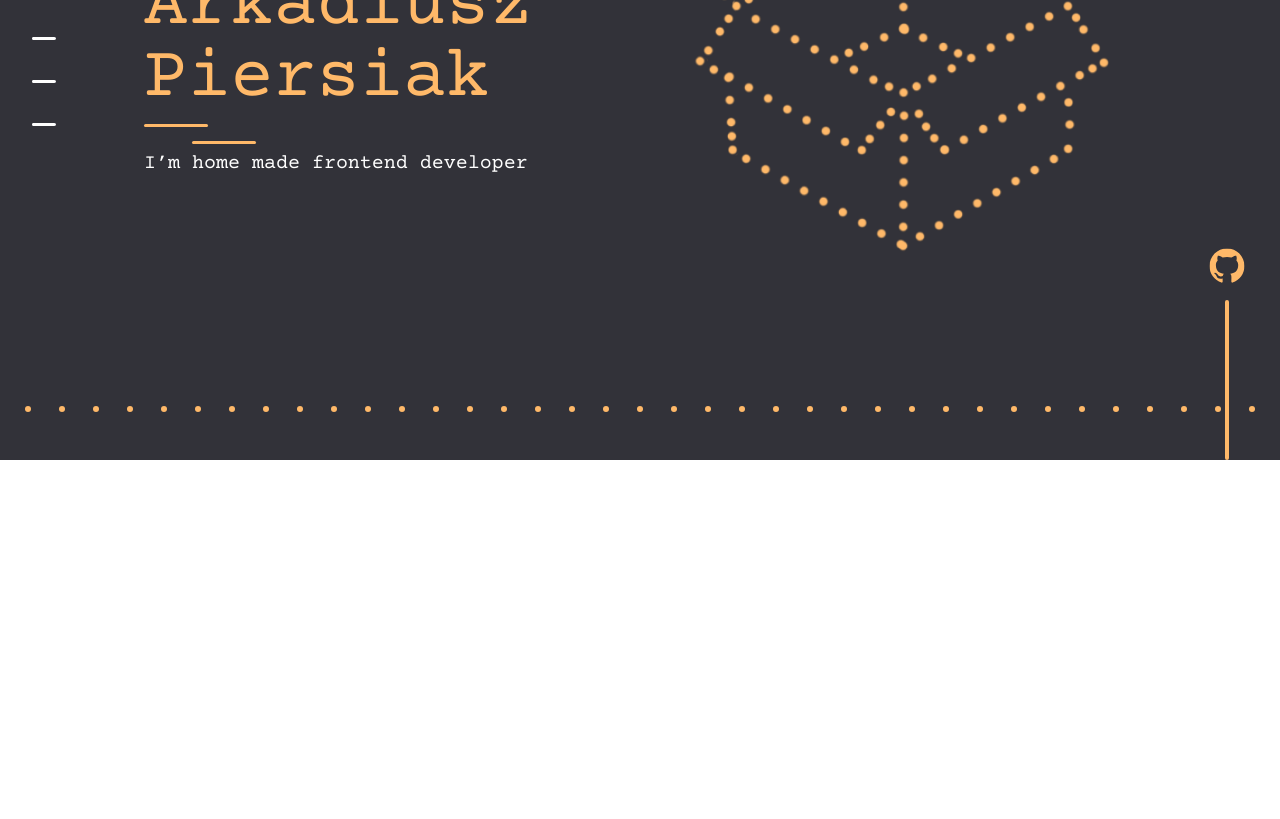
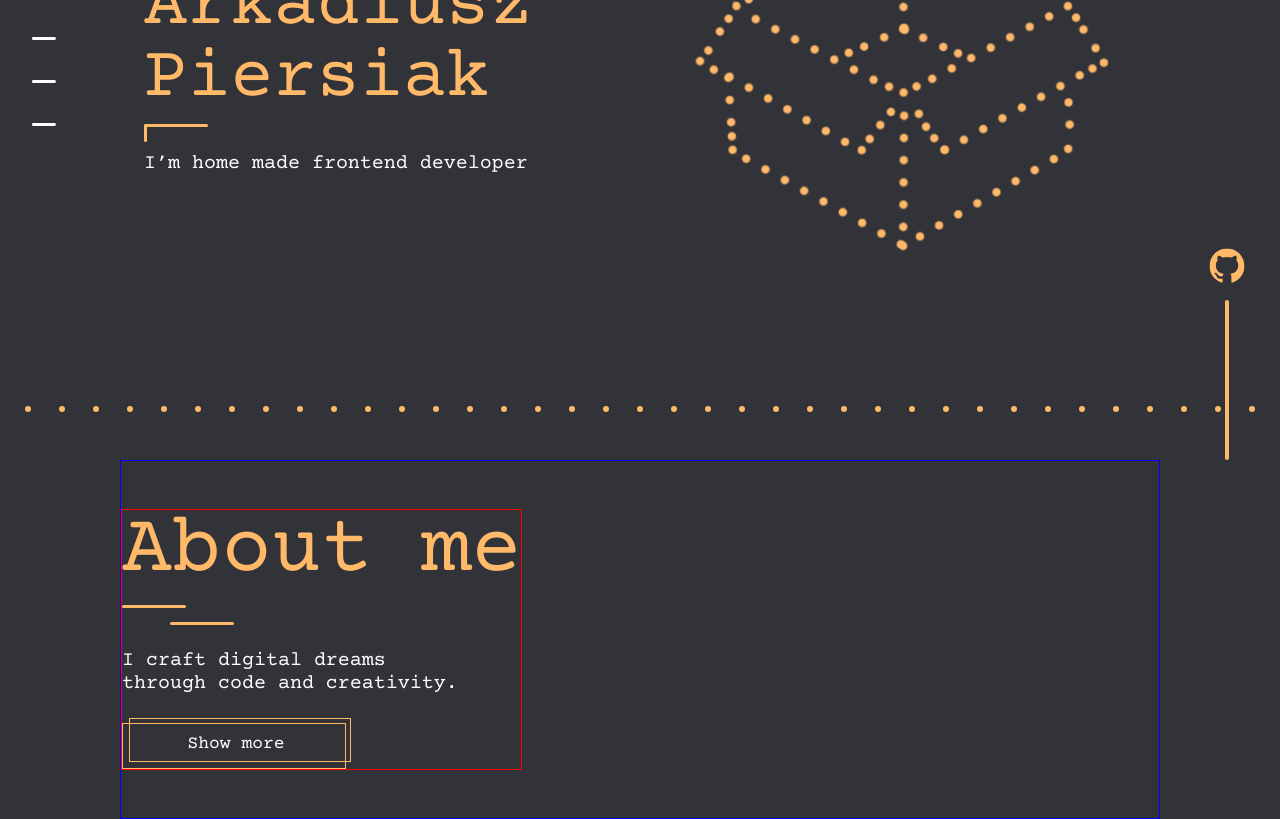
Before and after one commit to PanKarton/PersonalWebsite, a Next.js app: page / in a window 1280 px wide. Shown: the part 340-1159 px from the top of the page. Before the commit the page ends 800 px from the top, so only its background shows below. Built offline with nearby package versions, Linux system fonts and the light colour scheme.

Commit message:
feat/added LShapeDivider component

```diff
--- /dev/null
+++ b/src/components/atoms/LShapeDivider/LShapeDivider.styles.ts
@@ -0,0 +1,28 @@
+import styled from 'styled-components';
+
+export const StyledWrapper = styled.div`
+  position: relative;
+  height: 1.25rem;
+  width: 7rem;
+
+  span {
+    display: block;
+    background-color: ${({ theme }) => theme.color.accentPrimary};
+    border-radius: 0.25rem;
+    position: absolute;
+  }
+  span:first-child {
+    width: 4rem;
+    height: 0.1875rem;
+    top: 0;
+    left: 0;
+  }
+
+  span:nth-child(2) {
+    width: 0.1875rem;
+    height: 1.125rem;
+    bottom: 0;
+    top: 0;
+    left: 0;
+  }
+`;
--- /dev/null
+++ b/src/components/atoms/LShapeDivider/LShapeDivider.tsx
@@ -0,0 +1,8 @@
+import { StyledWrapper } from './LShapeDivider.styles';
+
+export const LShapeDivider = () => (
+  <StyledWrapper>
+    <span />
+    <span />
+  </StyledWrapper>
+);
--- a/src/modules/MainPage/AboutMeSection/AboutMeSection.styles.ts
+++ b/src/modules/MainPage/AboutMeSection/AboutMeSection.styles.ts
@@ -1,15 +1,21 @@
 import styled from 'styled-components';
 
 export const FlexWrapper = styled.div`
+  border: 1px solid blue;
+
   height: 100%;
   display: flex;
   align-items: center;
   justify-content: center;
+
+  padding-block: 3rem;
   @media screen and (min-width: 50rem) {
     justify-content: flex-start;
   }
 `;
-export const StyledWrapper = styled.div`
+export const StyledTextWrapper = styled.div`
+  border: 1px solid red;
+
   width: calc(100vw - 3rem);
 
   display: flex;
@@ -33,3 +39,5 @@ export const StyledWrapper = styled.div`
     max-width: max-content;
   }
 `;
+
+export const StyledImagesWrapper = styled.div``;
--- a/src/modules/MainPage/AboutMeSection/AboutMeSection.tsx
+++ b/src/modules/MainPage/AboutMeSection/AboutMeSection.tsx
@@ -3,19 +3,20 @@ import { FrameLink } from '@/components/atoms/FrameLink/FrameLink';
 import { SectionHeading } from '@/components/atoms/SectionHeading/SectionHeading';
 import { SectionParagraph } from '@/components/atoms/SectionParagraph/SectionParagraph';
 import { MainPageSection } from '@/components/molecules/MainPageSection/MainPageSection';
-import { FlexWrapper, StyledWrapper } from './AboutMeSection.styles';
+import { FlexWrapper, StyledTextWrapper, StyledImagesWrapper } from './AboutMeSection.styles';
 
 export const AboutMeSection = () => (
   <MainPageSection id="about-me">
     <FlexWrapper>
-      <StyledWrapper>
+      <StyledTextWrapper>
         <SectionHeading>About me</SectionHeading>
         <DoubleLineDivider />
         <SectionParagraph className="paragraph">
           I craft digital dreams through code and creativity.
         </SectionParagraph>
         <FrameLink href={'/about-me'}>Show more</FrameLink>
-      </StyledWrapper>
+      </StyledTextWrapper>
+      <StyledImagesWrapper></StyledImagesWrapper>
     </FlexWrapper>
   </MainPageSection>
 );
--- a/src/modules/MainPage/HelloSection/HelloSection.tsx
+++ b/src/modules/MainPage/HelloSection/HelloSection.tsx
@@ -2,7 +2,7 @@ import { MainPageSection } from '@/components/molecules/MainPageSection/MainPage
 import Image from 'next/image';
 import dotsSquare from 'public/images/dot-square.svg';
 import heroImg from 'public/images/hero-img.png';
-import { DoubleLineDivider } from '@/components/atoms/DoubleLineDivider/DoubleLineDivider';
+import { LShapeDivider } from '@/components/atoms/LShapeDivider/LShapeDivider';
 import { DottedLine } from '@/modules/MainPage/DottedLine/DottedLine';
 
 import {
@@ -23,7 +23,7 @@ export const HelloSection = () => {
             <HeroTextWrapper>
               <p>Hi, my name is</p>
               <HeroHeading>Arkadiusz Piersiak</HeroHeading>
-              <DoubleLineDivider />
+              <LShapeDivider />
               <p className="big">I’m home made frontend developer</p>
             </HeroTextWrapper>
 
--- a/src/modules/MainPage/MainPageSectionsWrapper/MainPageSectionsWrapper.tsx
+++ b/src/modules/MainPage/MainPageSectionsWrapper/MainPageSectionsWrapper.tsx
@@ -8,7 +8,7 @@ export const MainPageSectionsWrapper = () => {
   return (
     <div style={{ overflow: 'hidden' }}>
       <HelloSection />
-      {/* <AboutMeSection /> */}
+      <AboutMeSection />
       {/* <MyProjectsSection /> */}
       {/* <ContactMeSection /> */}
     </div>
```
Also changed, not shown: public/images/about-me-img-one.png (added), public/images/about-me-img-small.png (added).
